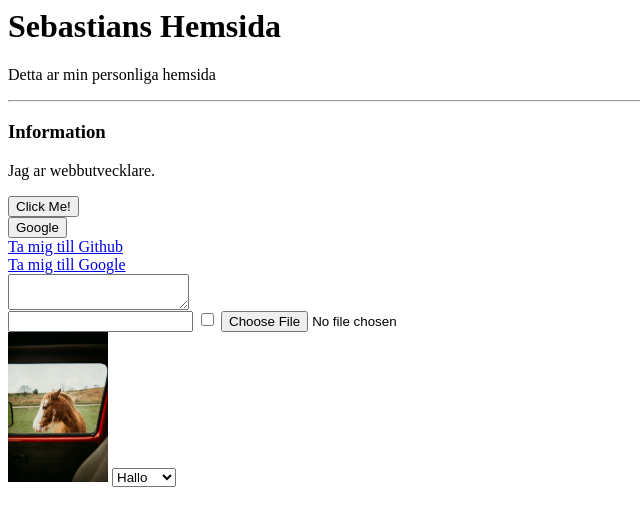
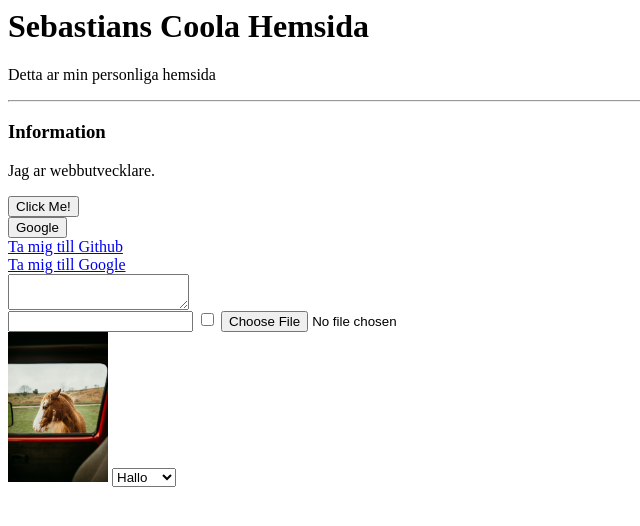
Before and after one commit to sebbekarlsson/hemsida, a plain HTML site: page index.html in a window 1280 px wide. Shown: the whole page, without its empty margins (0-640 px from the left). Drawn offline with Linux system fonts and the light colour scheme.

Commit message:
andrade huvudrubriken

```diff
--- a/index.html
+++ b/index.html
@@ -4,7 +4,7 @@
     </head>
     <body>
         <div title="Hej hej">
-            <h1>Sebastians Hemsida</h1>
+            <h1>Sebastians Coola Hemsida</h1>
             <p>Detta ar min personliga hemsida</p>
         </div>
 
```
